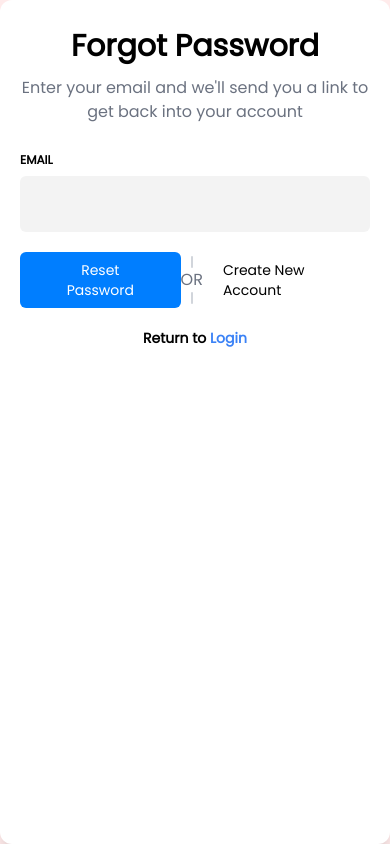
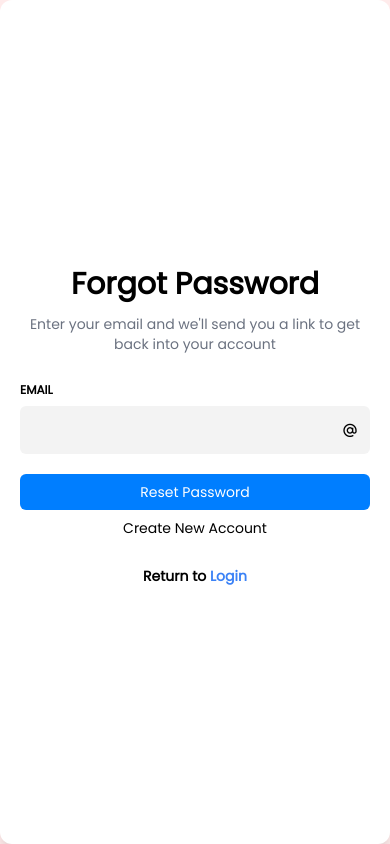
Before and after one commit to BubbleBitCore/TechMingle, a React (Create React App) app: page /forgotpassword in a window 390 px wide. Built offline with nearby package versions, Linux system fonts and the light colour scheme.

Commit message:
made foot password page responsive and added link to the login page

```diff
--- a/src/pages/ForgotPassword.jsx
+++ b/src/pages/ForgotPassword.jsx
@@ -27,7 +27,7 @@ const ForgotPassword = () => {
           onSubmit={handleSubmit(handleForgot)}
           className={`md:w-[30rem] h-[55%] sm:w-[80%] w-full max-sm:h-full ${
             mode ? "bg-[#12151a]" : "bg-white"
-          } rounded-xl flex items-center p-5 pt-7 flex-col shadow-xl `}
+          } rounded-xl flex items-center max-sm:justify-center  p-5 pt-7 flex-col shadow-xl `}
         >
           <h1
             className={`select-none text-3xl font-bold ${
@@ -37,7 +37,7 @@ const ForgotPassword = () => {
             Forgot Password
           </h1>
           <p
-            className={`select-none  mt-3 md:w-[80%] text-center transition-all ${
+            className={`select-none max-sm:text-sm  mt-3 md:w-[80%] text-center transition-all ${
               mode ? "text-gray-400" : "text-gray-500"
             }`}
           >
@@ -53,11 +53,11 @@ const ForgotPassword = () => {
             EMAIL
           </label>
           {/* input email */}
-          <div className="w-full relative">
+          <div className="w-full relative ">
             <input
               className={`${
                 mode ? "bg-[#2a2a2a] text-white" : "bg-[#F3F3F3]"
-              } outline-none rounded-md w-full pr-3 p-4`}
+              } outline-none rounded-md w-full pr-10 max-sm:pr-12 p-4 max-sm:p-3`}
               type="text"
               id="Email"
               {...register("email", {
@@ -68,6 +68,7 @@ const ForgotPassword = () => {
                 },
               })}
             />
+            <i className={`absolute top-1/2 right-3 -translate-y-1/2 ${mode?"text-white":"text-black"} transition-all ri-at-line`}></i>
           </div>
           {/* Errors */}
           {errors.email && (
@@ -76,14 +77,14 @@ const ForgotPassword = () => {
             </p>
           )}
           {/* Buttons */}
-          <div className="w-full flex justify-between mt-5 ">
+          <div className="w-full flex justify-between mt-5 max-sm:flex-col">
             <button
               type="submit"
               className={`rounded-md bg-[#007EFF] text-white p-8 py-2 text-sm`}
             >
               Reset Password
             </button>
-            <div className={`flex flex-col gap-0 items-center justify-center`}>
+            <div className={`max-sm:hidden flex flex-col gap-0 items-center justify-center`}>
               <span className={`transition-all  ${mode?"bg-gray-500":"bg-gray-300"} h-3 w-[2px] rounded-full`}></span>
               <p className={`text-gray-500`}>OR</p>
               <span className={`transition-all  ${mode?"bg-gray-500":"bg-gray-300"} h-3 w-[2px] rounded-full`}></span>
@@ -91,7 +92,7 @@ const ForgotPassword = () => {
             <Link to="/signup"
               className={`transition-all   ${
                 mode ? " text-white" : "text-black"
-              } p-5 py-2 text-sm`}
+              } p-5 py-2 text-sm text-center`}
             >
               Create New Account
             </Link>
--- a/src/pages/Login.jsx
+++ b/src/pages/Login.jsx
@@ -126,7 +126,7 @@ const Login = () => {
             </form>
 
             {/* infomation */}
-            <div className="flex w-full  flex-col max-sm:mt-6">
+            <div className="flex w-full  flex-col max-sm:mt-0">
               {/* Stats */}
               <div className="w-full flex  gap-10">
                 <div className=" flex flex-col ">
@@ -150,7 +150,7 @@ const Login = () => {
               </div>
             </div>
             {/* Avtars */}
-            <div className="w-full relative">
+            <div className="w-4/5 max-sm:w-1/2 relative">
               {/* Avatar 1 */}
               <div
                 className={`hover:z-50 transition-all hover:scale-105 cursor-pointer absolute w-8 h-8 rounded-full bg-white  overflow-hidden p-[0.2rem]`}
@@ -208,11 +208,21 @@ const Login = () => {
                 </div>
               </div>
             </div>
+            {/* Forgot password */}
+            <Link to="/forgotpassword" className="text-purple-500 mt-5 text-xs">
+              Forgot Password ?
+            </Link>
 
             {/* Signup link for smallscreens  */}
-            <div className="hidden fixed max-sm:flex bottom-5 left-1/2 -translate-x-1/2 w-full justify-center items-center">
+            <div className="hidden fixed max-sm:flex bottom-3 left-1/2 -translate-x-1/2 w-full justify-center items-center">
               <p className="text-sm ">
-                Don't have an account ? <Link className="text-violet-500 hover:underline underline-offset-2 cursor-pointer" to="/signup">Signup</Link>
+                Don't have an account ?{" "}
+                <Link
+                  className="text-violet-500 hover:underline underline-offset-2 cursor-pointer"
+                  to="/signup"
+                >
+                  Signup
+                </Link>
               </p>
             </div>
           </div>
```
